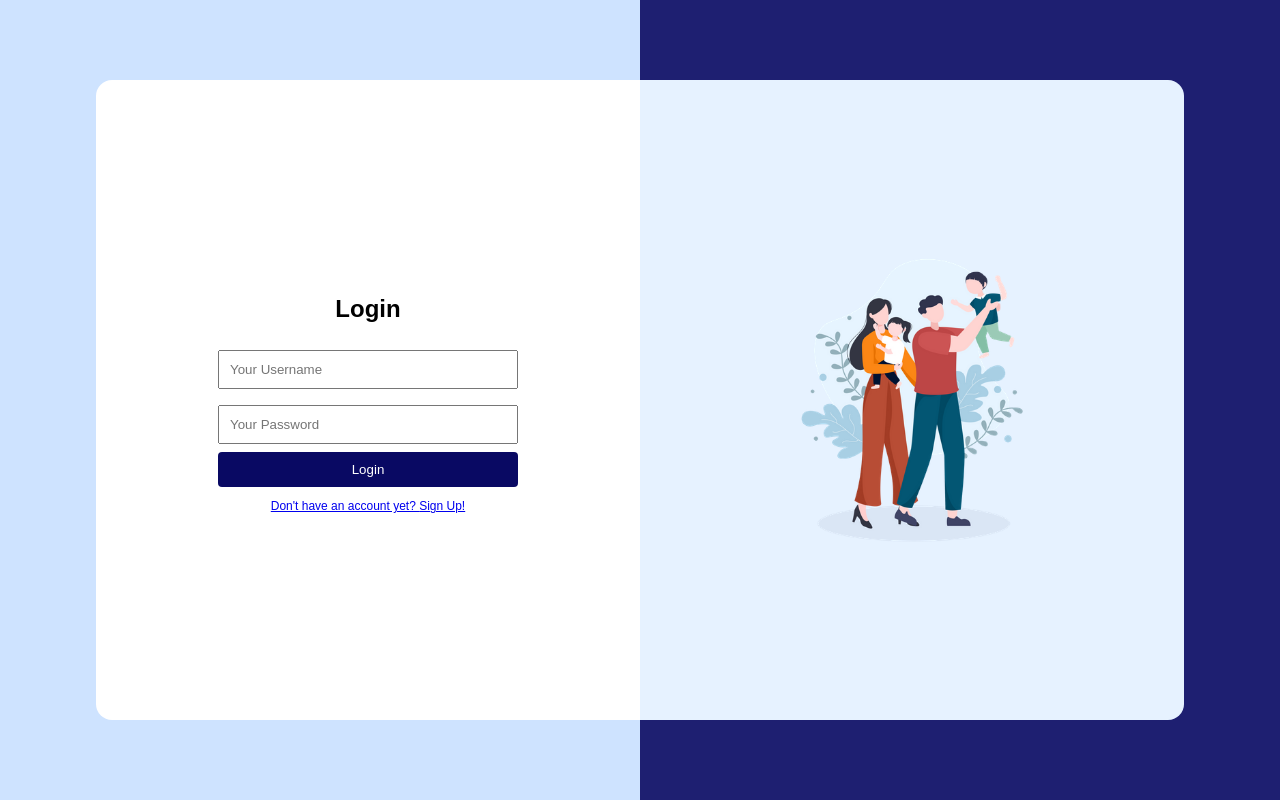
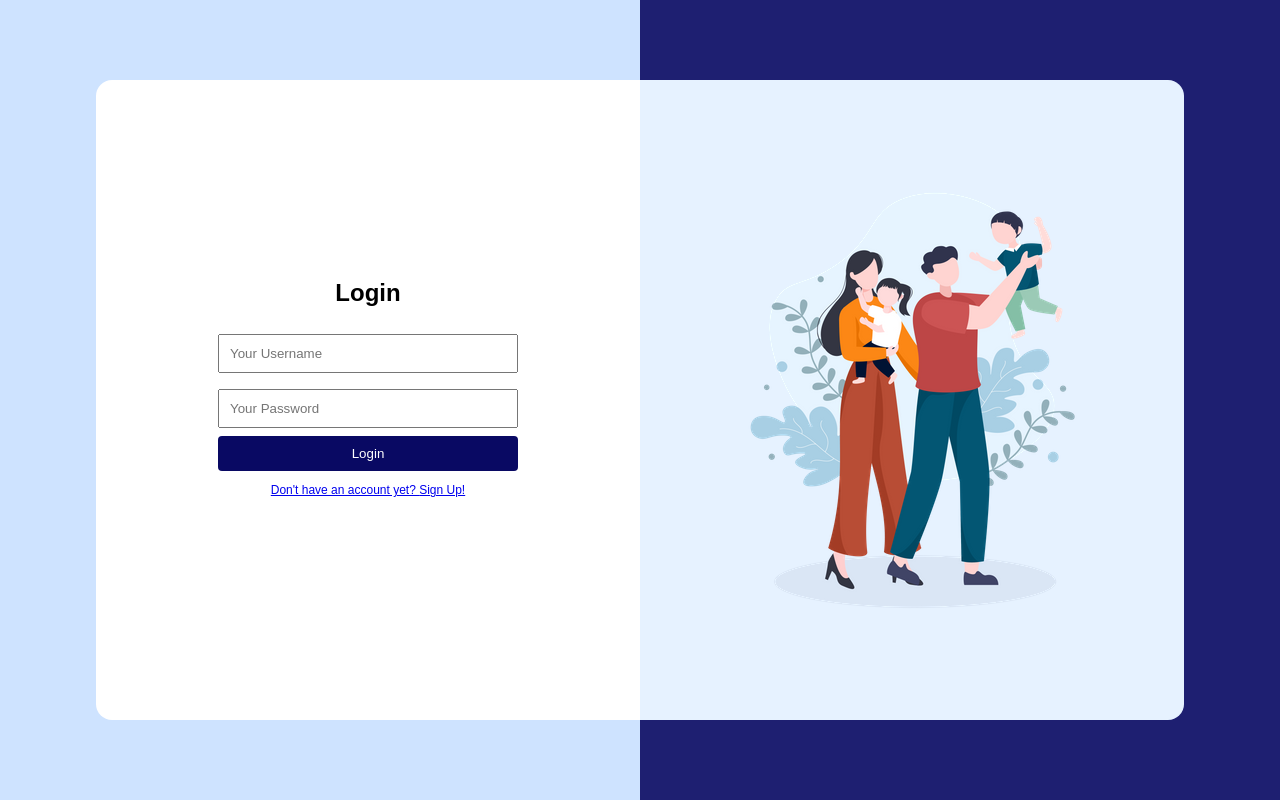
Before and after one commit to Mohammad10100/adminpanelphp, a PHP site: page / in a window 1280 px wide. Run offline with PHP 8.4, Linux system fonts and the light colour scheme; some libraries are stand-ins or nearby versions.

Commit message:
style: size of messegehead

```diff
--- a/css/style.css
+++ b/css/style.css
@@ -27,6 +27,7 @@ form {
     display: flex;
     justify-content: center;
     align-items: center;
+    flex-direction: column;
 
 }
 input {
@@ -119,14 +120,22 @@ li{
     justify-content: center;
 }
 
-#messegehead{
-    margin: 2rem;
+.messegehead{
+    display: none;
+    margin-top: 2rem;
     margin-bottom: 0;
+    border: 1px solid red;
+    border-radius: 0.2rem;
+    padding: 1rem;
+    font-size: 0.8rem;
+    width: 100%;
+    box-sizing: border-box;
+    text-align: justify;
 }
 
 #foregroundimg{
-    height: 50%;
-    width: 80%;
+    /* height: 50%;
+    width: 80%; */
 }
 
 
@@ -134,9 +143,8 @@ li{
 @media only screen and (max-width: 600px) {
     .fg_right {
         display: none;
-        width: 100%;
     }
-    img{
+    #foregroundimg{
         display: none;
     }
     .fg_left{
@@ -153,15 +161,16 @@ li{
         display: flex;
         width: 20vw;
     }
-    img{
-        display: flex;
-        size: 4rem;
+    #foregroundimg{
+        width: 120%;
+        /* height: 50%; */
     }
     .fg_left{
         border: none;
-        width: 80vw;
+        width: 40%;
+        padding: 0.5rem;
     }
-    .forms{
+    form{
         width: 90%;
     }
   }
--- a/index.php
+++ b/index.php
@@ -20,9 +20,9 @@
         <div class="center">
             <div class="foreground">
                 <span class="left fg_left">
-                    <p id="messegehead"></p>
                     <div class="forms">
                     <form id="signupForm" action="./auth/signup.php" method="POST" style="display:none">
+                        <p class="messegehead"></p>
                         <h2>Sign Up</h2>
                         <input type="text" name="username" placeholder="Enter Username" required>
 
@@ -45,6 +45,7 @@
                     </form>
 
                     <form id="loginForm" action="./auth/login.php" method="POST">
+                        <p class="messegehead"></p>
                         <h2>Login</h2>
                         <input type="text"  name="username" placeholder="Your Username" required>
 
@@ -72,11 +73,12 @@
         if(isLoginVisible) {
           $("#loginForm").hide();
           $("#signupForm").show();
+          $(".messegehead").hide();
           $("#switchForm > p").html("Already member? Login now!");
         } else {
           $("#loginForm").show();
           $("#signupForm").hide();
-          $("#messegehead").hide();
+          $(".messegehead").hide();
           $("#switchForm > p").html("Not yet a member? Register now!");
         }
       })
@@ -91,13 +93,20 @@
             <script>
                 $("#loginForm").show();
                 $("#switchForm").hide();
-                $("#messegehead").html("Regestration successfull, please login").css("color", "green");;
-            </script>
+                $(".messegehead").show();
+                $(".messegehead").html("Regestration successfull, please login").css("color", "green");;
+                </script>
             <?php
         }
         else if($status == 403){
             ?>
             <script>
+                $("#loginForm").hide();
+                $("#signupForm").show();
+                // $("#switchForm").show();
+                $("#switchForm > p").html("Already member? Login now!");
+                $(".messegehead").show();
+                $(".messegehead").html("password must contain all the required character.").css("color", "red");;
                 $("#passwordValidation").css("color", "red");
                 </script>
             <?php
@@ -108,7 +117,8 @@
                 $("#signupForm").show();
                 $("#passwordValidation").css("color", "black");
                 $("#switchForm > p").html("Already member? Login now!");
-                $("#messegehead").html('Username already exists, choose a different username').css("color", "red");
+                $(".messegehead").show();
+                $(".messegehead").html('Username already exists, choose a different username').css("color", "red");
             </script>
             <?php
         }else{
@@ -118,7 +128,8 @@
                 $("#signupForm").show();
                 $("#passwordValidation").css("color", "black");
                 $("#switchForm > p").html("Already member? Login now!");
-                $("#messegehead").html('Internal Server Error, Please try again after some times').css("color", "red");
+                $(".messegehead").show();
+                $(".messegehead").html('Internal Server Error, Please try again after some times').css("color", "red");
             </script>
             <?php
         }
@@ -135,7 +146,8 @@
             <script>
                 $("#loginForm").show();
                 $("#signupForm").hide();
-                $("#messegehead").html("All fields are required").css("color", "red");
+                $(".messegehead").show();
+                $(".messegehead").html("All fields are required").css("color", "red");
                 </script>
             <?php
         }else if($status == 401){
@@ -144,7 +156,8 @@
                 // $("#loginForm").show();
                 // $("#signupForm").hide();
                 $("#switchForm > p").html("Not yet a member? Register now!");
-                $("#messegehead").html('Invalid Credentials').css("color", "red");
+                $(".messegehead").show();
+                $(".messegehead").html('Invalid Credentials').css("color", "red");
             </script>
             <?php
         }else if($status == 404){
@@ -153,7 +166,8 @@
                 // $("#loginForm").show();
                 // $("#signupForm").hide();
                 $("#switchForm > p").html("Not yet a member? Register now!");
-                $("#messegehead").html('User Not Found').css("color", "red");
+                $(".messegehead").show();
+                $(".messegehead").html('User Not Found').css("color", "red");
             </script>
             <?php
         }else{
@@ -162,7 +176,8 @@
                 $("#loginForm").show();
                 $("#signupForm").hide();
                 $("#switchForm > p").html("Not yet a member? Register now!");
-                $("#messegehead").html('Internal Server Error, Please try again after some times').css("color", "red");
+                $(".messegehead").show();
+                $(".messegehead").html('Internal Server Error, Please try again after some times').css("color", "red");
             </script>
             <?php
         }
```
